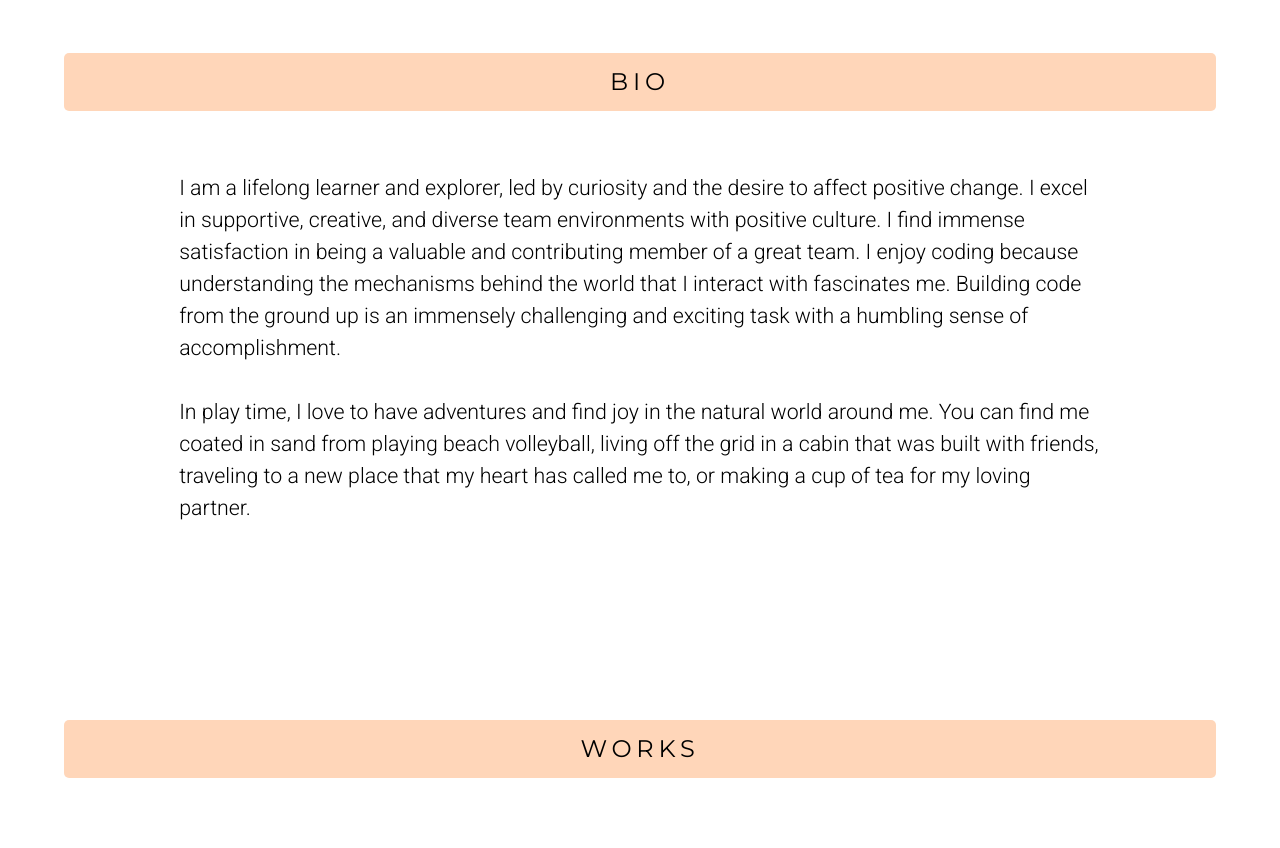
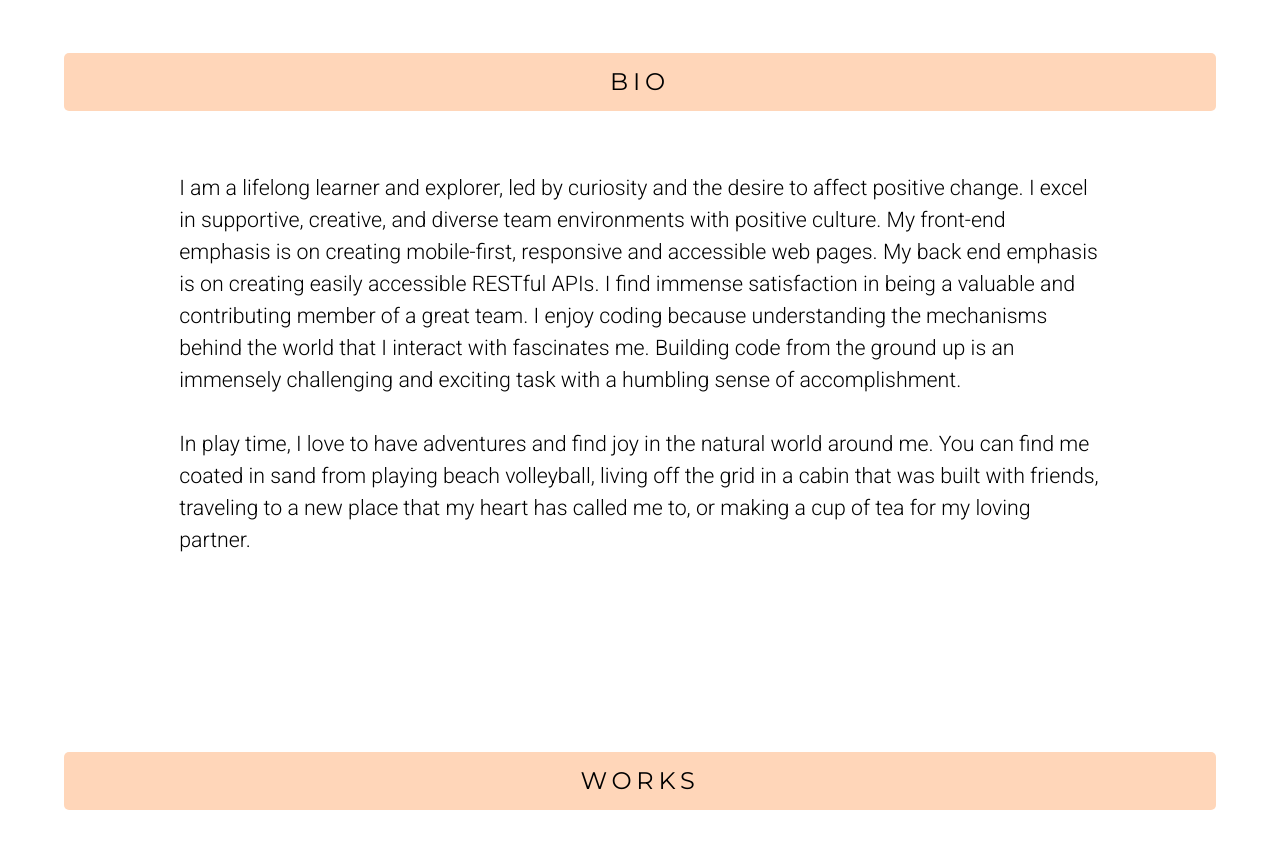
Before and after one commit to jokessenich/portfolio-final, a plain HTML site: page index.html in a window 1280 px wide. Shown: the part 1280-2128 px from the top of the page. Drawn offline with nearby package versions, Linux system fonts and the light colour scheme.

Commit message:
changed portfolio content

```diff
--- a/index.html
+++ b/index.html
@@ -45,7 +45,8 @@
             <h3 class="label">BIO</h3>
 
             <p>I am a lifelong learner and explorer, led by curiosity and the desire to affect positive change.
-                I excel in supportive, creative, and diverse team environments with positive culture. I find immense
+                I excel in supportive, creative, and diverse team environments with positive culture. My front-end emphasis is on creating mobile-first,
+                responsive and accessible web pages. My back end emphasis is on creating easily accessible RESTful APIs. I find immense
                 satisfaction in being a valuable and contributing member of a great team. I enjoy coding because understanding the mechanisms behind the world that I interact with fascinates me.
                 Building code from the ground up is an immensely challenging and exciting task with a humbling sense of
                 accomplishment.
```
